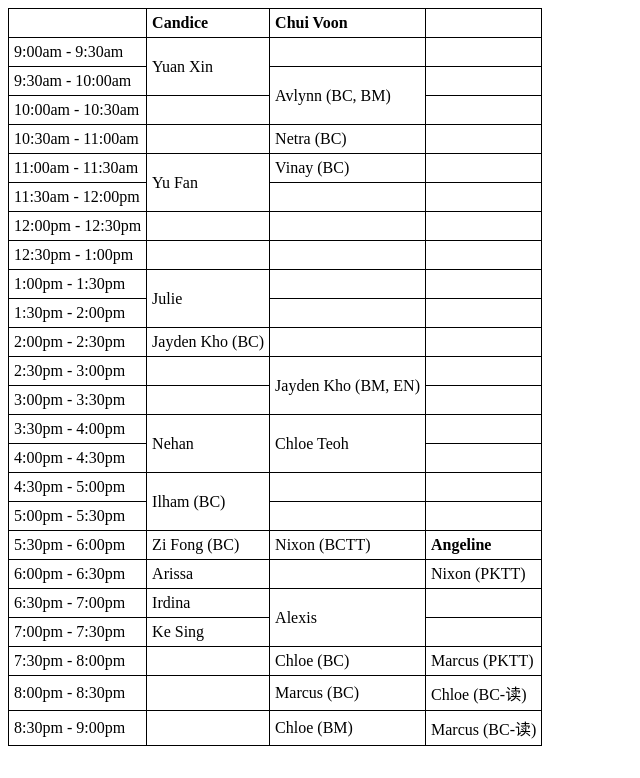
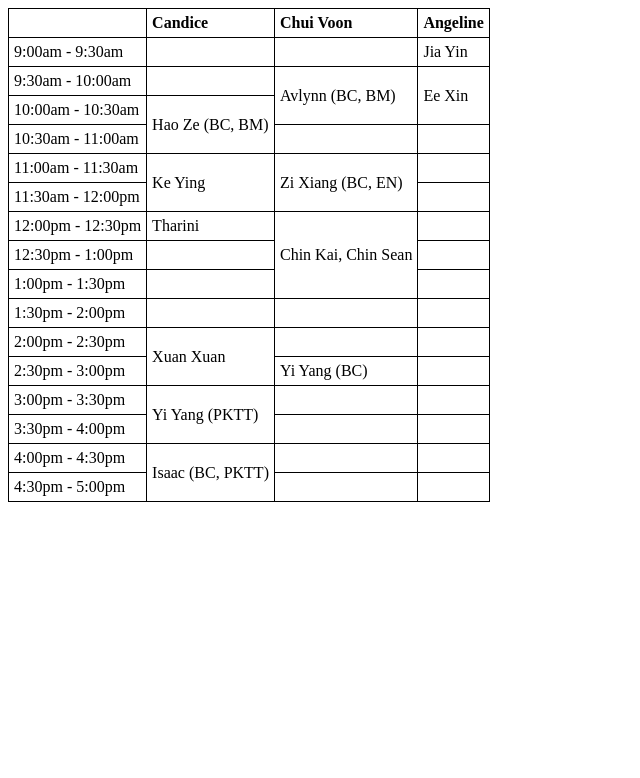
Before and after one commit to nickthien-my/ylsparkland, a plain HTML site: page sat.html in a window 1280 px wide. Shown: the whole page, without its empty margins (0-640 px from the left). Drawn offline with Linux system fonts and the light colour scheme.

Commit message:
Add files via upload

```diff
--- a/thurs.html
+++ b/sat.html
@@ -21,58 +21,53 @@
   <td></td>
   <td><strong>Candice</strong></td>
   <td><strong>Chui Voon</strong></td>
-  <td></td>
+  <td><strong>Angeline</strong></td>
 </tr>
 </body>
 <tr>
   <td>9:00am - 9:30am</td>
-  <td rowspan="2">Yuan Xin</td>
+  <td></td>
+  <td></td>
+  <td>Jia Yin</td>
+</tr>
+<tr>
+  <td>9:30am - 10:00am</td>
+  <td></td>
+  <td rowspan="2">Avlynn (BC, BM)</td>
+  <td rowspan="2">Ee Xin</td>
+</tr>
+<tr>
+  <td>10:00am - 10:30am</td>
+  <td rowspan="2">Hao Ze (BC, BM)</td>
+</tr>
+<tr>
+  <td>10:30am - 11:00am</td>
   <td></td>
   <td></td>
 </tr>
 <tr>
-  <td>9:30am - 10:00am</td>
-  <td rowspan="2">Avlynn (BC, BM)</td>
-  <td></td>
-</tr>
-<tr>
-  <td>10:00am - 10:30am</td>
-  <td></td>
-  <td></td>
-</tr>
-<tr>
-  <td>10:30am - 11:00am</td>
-  <td></td>
-  <td>Netra (BC)</td>
-  <td></td>
-</tr>
-<tr>
   <td>11:00am - 11:30am</td>
-  <td rowspan="2">Yu Fan</td>
-  <td>Vinay (BC)</td>
+  <td rowspan="2">Ke Ying</td>
+  <td rowspan="2">Zi Xiang (BC, EN)</td>
   <td></td>
 </tr>
 <tr>
   <td>11:30am - 12:00pm</td>
   <td></td>
-  <td></td>
-
 </tr><tr>
 <tr>
   <td>12:00pm - 12:30pm</td>
-  <td></td>
-  <td></td>
+  <td>Tharini</td>
+  <td rowspan="3">Chin Kai, Chin Sean</td>
   <td></td>
 </tr>
 <tr>
   <td>12:30pm - 1:00pm</td>
   <td></td>
   <td></td>
-  <td></td>
 </tr>
 <tr>
   <td>1:00pm - 1:30pm</td>
-  <td rowspan="2">Julie</td>
   <td></td>
   <td></td>
 </tr>
@@ -80,83 +75,39 @@
   <td>1:30pm - 2:00pm</td>
   <td></td>
   <td></td>
+  <td></td>
 </tr>
 <tr>
   <td>2:00pm - 2:30pm</td>
-  <td>Jayden Kho (BC)</td>
+  <td rowspan="2">Xuan Xuan</td>
   <td></td>
   <td></td>
 </tr>
 <tr>
   <td>2:30pm - 3:00pm</td>
-  <td></td>
-  <td rowspan="2">Jayden Kho (BM, EN)</td>
+  <td>Yi Yang (BC)</td>
   <td></td>
 </tr>
 <tr>
   <td>3:00pm - 3:30pm</td>
+  <td rowspan="2">Yi Yang (PKTT)</td>
   <td></td>
   <td></td>
 </tr>
 <tr>
   <td>3:30pm - 4:00pm</td>
-  <td rowspan="2">Nehan</td>
-  <td rowspan="2">Chloe Teoh</td>
+  <td></td>
   <td></td>
 </tr>
 <tr>
   <td>4:00pm - 4:30pm</td>
+  <td rowspan="2">Isaac (BC, PKTT)</td>
+  <td></td>
   <td></td>
 </tr>
 <tr>
   <td>4:30pm - 5:00pm</td>
-  <td rowspan="2">Ilham (BC)</td>
   <td></td>
   <td></td>
 </tr>
-<tr>
-  <td>5:00pm - 5:30pm</td>
-  <td></td>
-  <td></td>
-</tr>
-<tr>
-  <td>5:30pm - 6:00pm</td>
-  <td>Zi Fong (BC)</td>
-  <td>Nixon (BCTT)</td>
-  <td><strong>Angeline</strong></td>
-</tr>
-<tr>
-  <td>6:00pm - 6:30pm</td>
-  <td>Arissa</td>
-  <td></td>
-  <td>Nixon (PKTT)</td>
-</tr>
-<tr>
-  <td>6:30pm - 7:00pm</td>
-  <td>Irdina</td>
-  <td rowspan="2">Alexis</td>
-  <td></td>
-</tr>
-<tr>
-  <td>7:00pm - 7:30pm</td>
-  <td>Ke Sing</td>
-  <td></td>
-</tr>
-<tr>
-  <td>7:30pm - 8:00pm</td>
-  <td></td>
-  <td>Chloe (BC)</td>
-  <td>Marcus (PKTT)</td>
-</tr>
-<tr>
-  <td>8:00pm - 8:30pm</td>
-  <td></td>
-  <td>Marcus (BC)</td>
-  <td>Chloe (BC-读)</td>
-<tr>
-  <td>8:30pm - 9:00pm</td>
-  <td></td>
-  <td>Chloe (BM)</td>
-  <td>Marcus (BC-读)</td>
-</tr>
 </table>
```
Also changed, not shown: fri.html (+2 -2 lines), index.html (+9 -7 lines), mon.html (+2 -2 lines), tues.html (+2 -2 lines), wed.html (+2 -2 lines).
